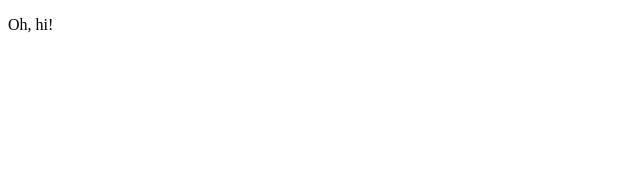
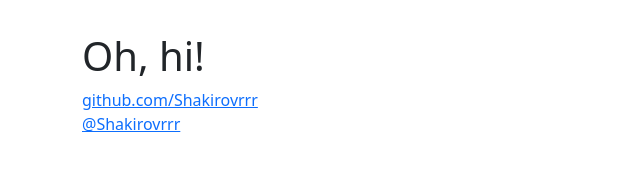
Before and after one commit to Shakirovrrr/shakirovrrr.github.io, a plain HTML site: page index.html in a window 1280 px wide. Shown: the whole page, without its empty margins (0-640 px from the left). Drawn offline with nearby package versions, Linux system fonts and the light colour scheme.

Commit message:
New page

```diff
--- a/index.html
+++ b/index.html
@@ -1,15 +1,38 @@
-<!DOCTYPE html>
-
-<html>
+<!doctype html>
+<html lang="en">
 
 <head>
-	<title>
-		Shakirovrrr
-	</title>
+	<!-- Required meta tags -->
+	<meta charset="utf-8">
+	<meta name="viewport" content="width=device-width, initial-scale=1">
+
+	<!-- Bootstrap CSS -->
+	<link href="https://cdn.jsdelivr.net/npm/bootstrap@5.0.0-beta1/dist/css/bootstrap.min.css" rel="stylesheet"
+		integrity="sha384-giJF6kkoqNQ00vy+HMDP7azOuL0xtbfIcaT9wjKHr8RbDVddVHyTfAAsrekwKmP1" crossorigin="anonymous">
+
+	<link href="style.css" rel="stylesheet">
+
+	<title>Shakirovrrr</title>
 </head>
 
 <body>
-	<p>Oh, hi!</p>
+
+	<div class="container">
+		<h1>Oh, hi!</h1>
+
+		<div class="row-mb3">
+			<div class="col-md-4">
+				<a href="https://github.com/Shakirovrrr">github.com/Shakirovrrr</a>
+			</div>
+
+			<div class="col-md-4">
+				<a href="https://t.me/Shakirovrrr">@Shakirovrrr</a>
+			</div>
+
+
+		</div>
+	</div>
+
 </body>
 
 </html>
--- /dev/null
+++ b/style.css
@@ -0,0 +1,3 @@
+body {
+	padding-top: 2rem;
+}
```
